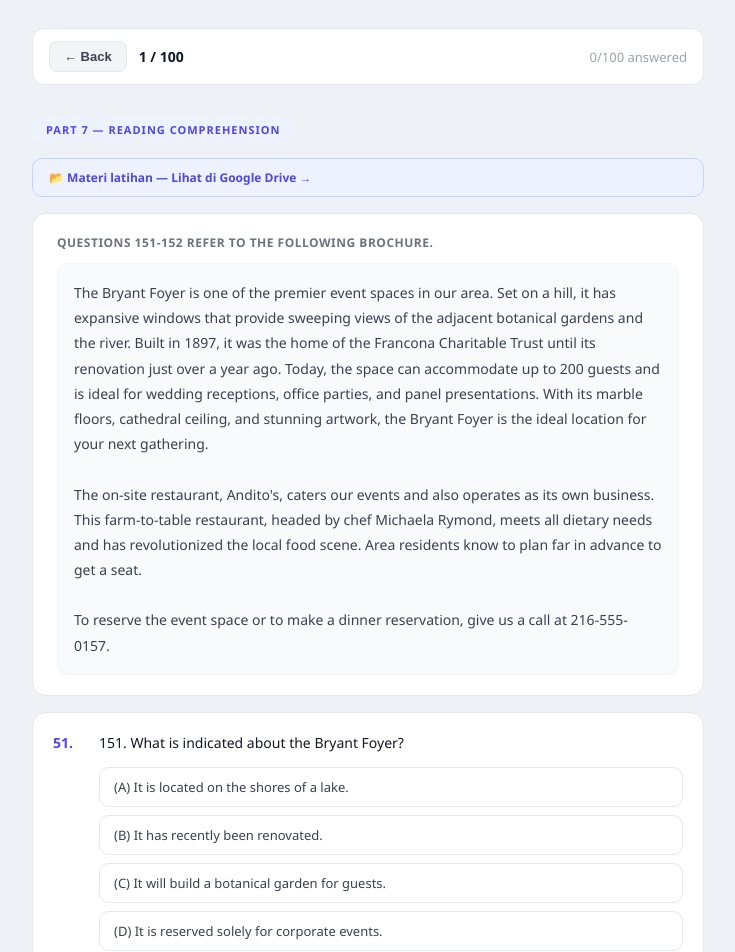
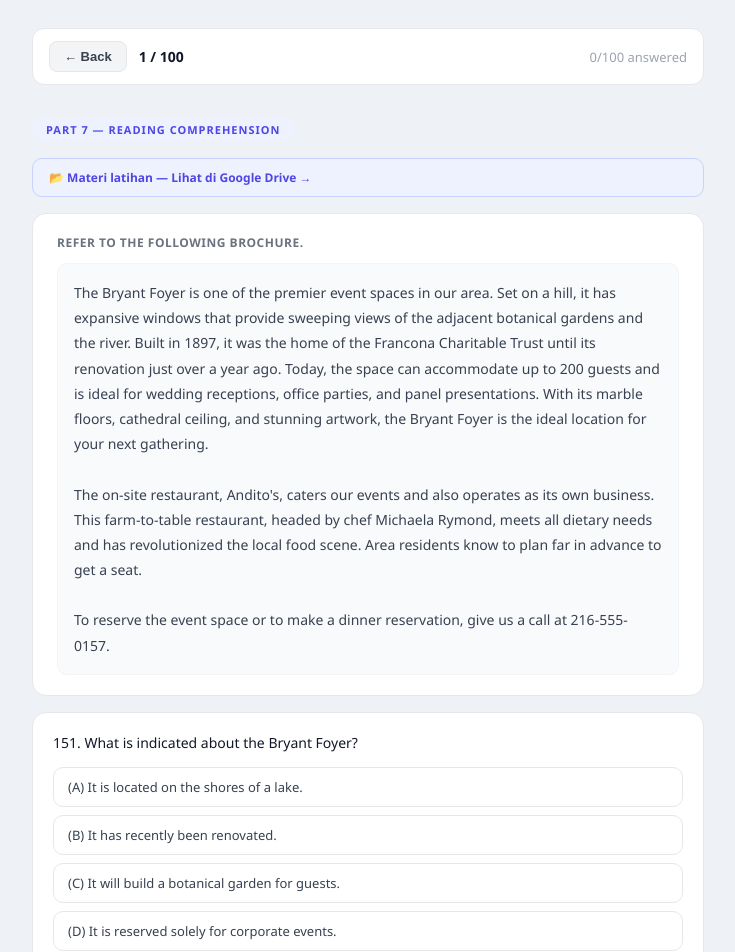
Before and after one commit to YanuarRizkiAminudin/flashcard-kosakata, a React (Vite) app: page /toeic-test in a window 1280 px wide. Shown: the top 952 px of the page, without its empty margins (272-1007 px from the left). Built offline with nearby package versions, Linux system fonts and the light colour scheme.

Commit message:
Fix duplicate question numbers in TOEIC test (q-num and groupTitle)

```diff
--- a/src/ToeicTestPage.jsx
+++ b/src/ToeicTestPage.jsx
@@ -120,14 +120,22 @@ export default function ToeicTestPage() {
         {/* Passage for Part 6 & 7 */}
         {q.passageText && (
           <div className="passage-block">
-            {q.groupTitle && <div className="passage-title">{q.groupTitle}</div>}
+            {q.groupTitle && (
+              <div className="passage-title">
+                {/* Strip leading "Questions NNN-NNN " to avoid repeating the number range */}
+                {q.groupTitle.replace(/^Questions\s+[\d\-]+\s+/i, '')}
+              </div>
+            )}
             <div className="passage-text">{q.passageText}</div>
           </div>
         )}
 
         {/* Question */}
         <div className="question-card single-card">
-          <div className="q-num">{q.id}.</div>
+          {/* Only show the running number if the question text doesn't already start with a number */}
+          {q.text && !/^\d+\./.test(q.text.trim()) && (
+            <div className="q-num">{current + 1}.</div>
+          )}
           <div className="q-content">
             {q.text && <p className="q-sentence">{q.text}</p>}
             <div className="opts">
```
